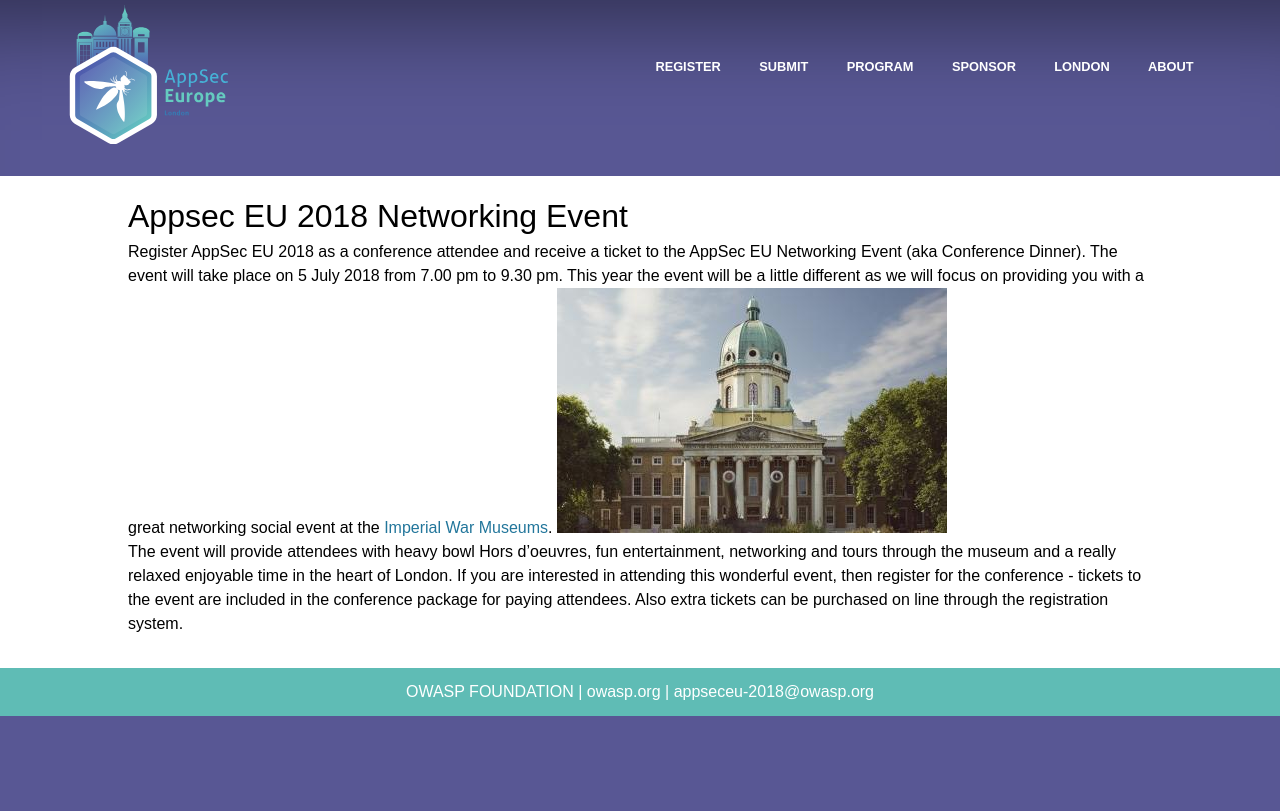
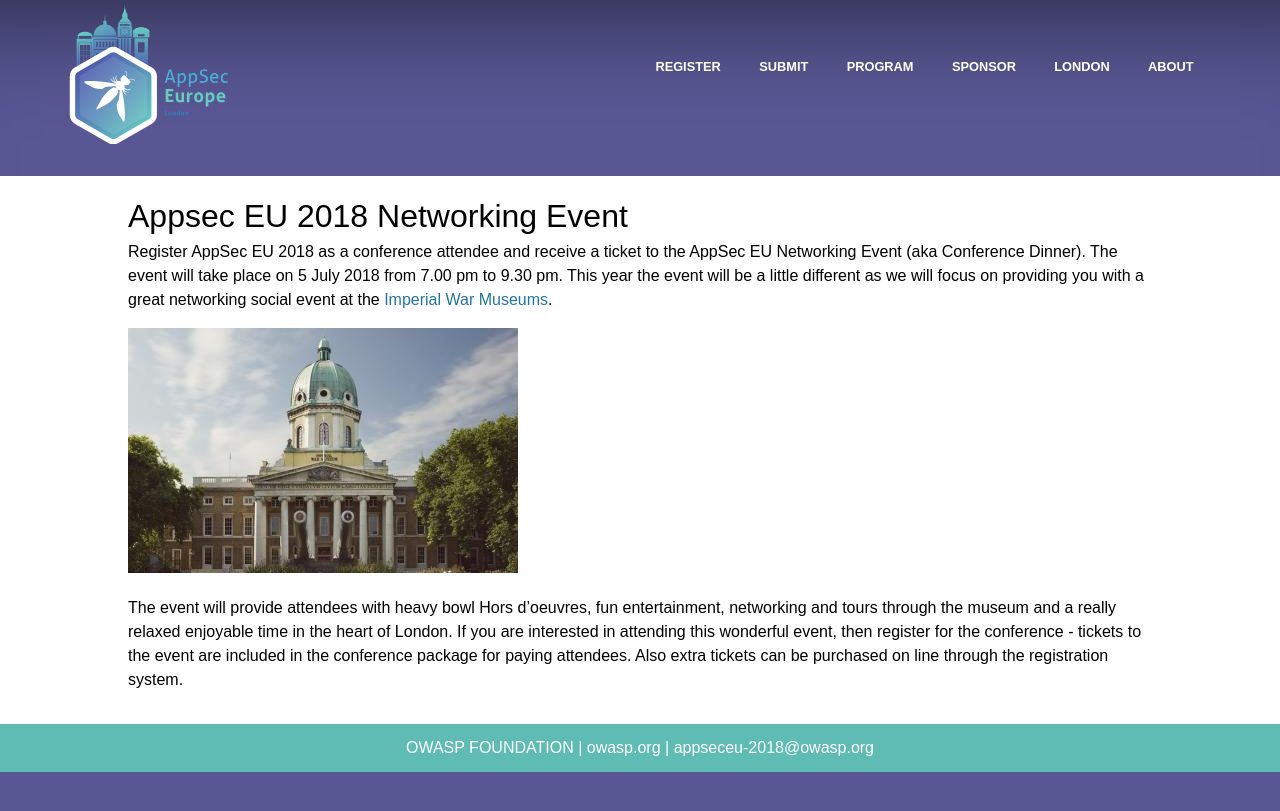
Before and after one commit to OWASP/AppSecEurope2018, a Jekyll site: the page built from program/networking-event.md, in a window 1280 px wide. Shown: the top 811 px of the page. Built offline with Jekyll 4.4.1, drawn with Linux system fonts in a browser that asks for light colours; some web fonts are replaced.

Commit message:
Page layout

```diff
--- a/program/networking-event.md
+++ b/program/networking-event.md
@@ -6,6 +6,8 @@
 
 Register AppSec EU 2018 as a conference attendee and receive a ticket to the AppSec EU Networking Event (aka Conference Dinner). The event will take place on 5 July 2018 from 7.00 pm to 9.30 pm.
 This year the event will be a little different as we will focus on providing you with a great networking social event at the [Imperial War Museums](https://www.iwm.org.uk/visits/iwm-london).
-<img src="/assets/images/london/imperial_war_museum.png"><br>
+
+<img src="/assets/images/london/imperial_war_museum.png">
+
 The event will provide attendees with heavy bowl Hors d'oeuvres, fun entertainment, networking and tours through the museum and a really relaxed enjoyable time in the heart of London.
 If you are interested in attending this wonderful event, then register for the conference - tickets to the event are included in the conference package for paying attendees. Also extra tickets can be purchased on line through the registration system.
```
